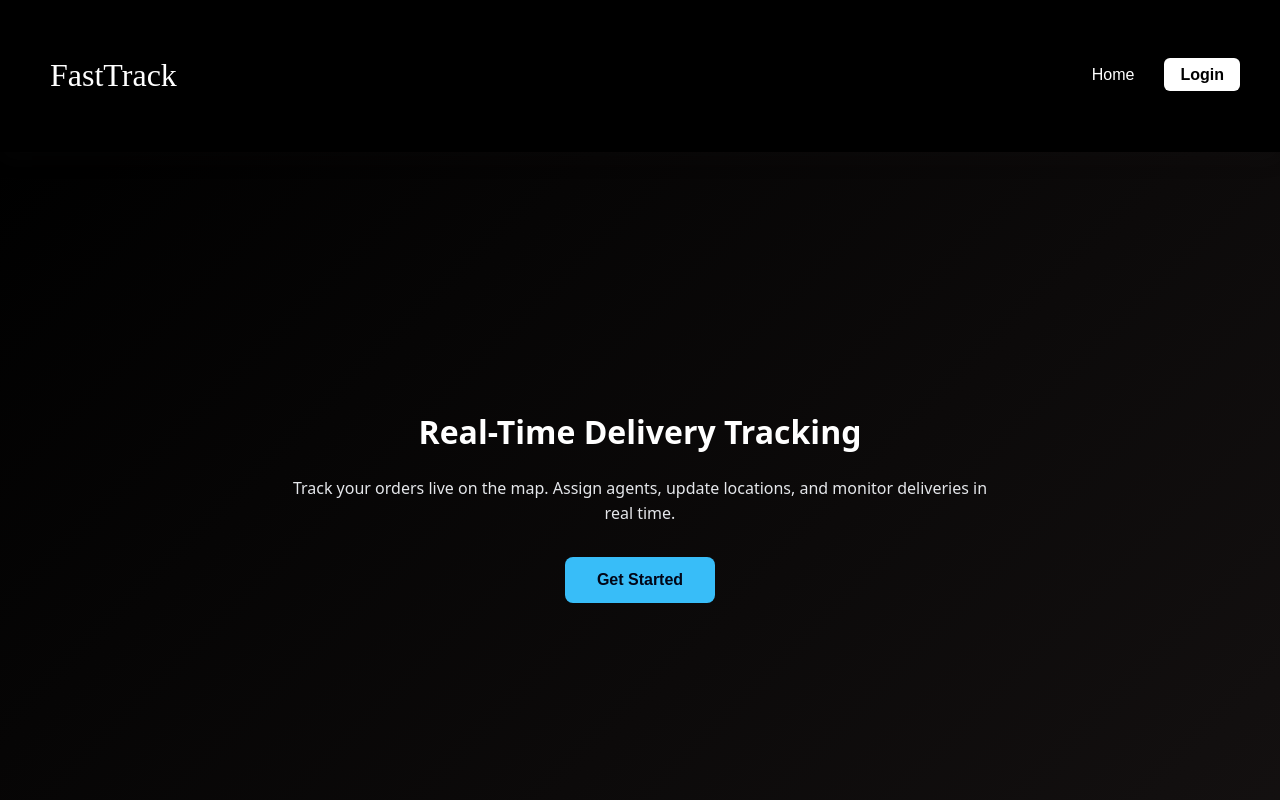
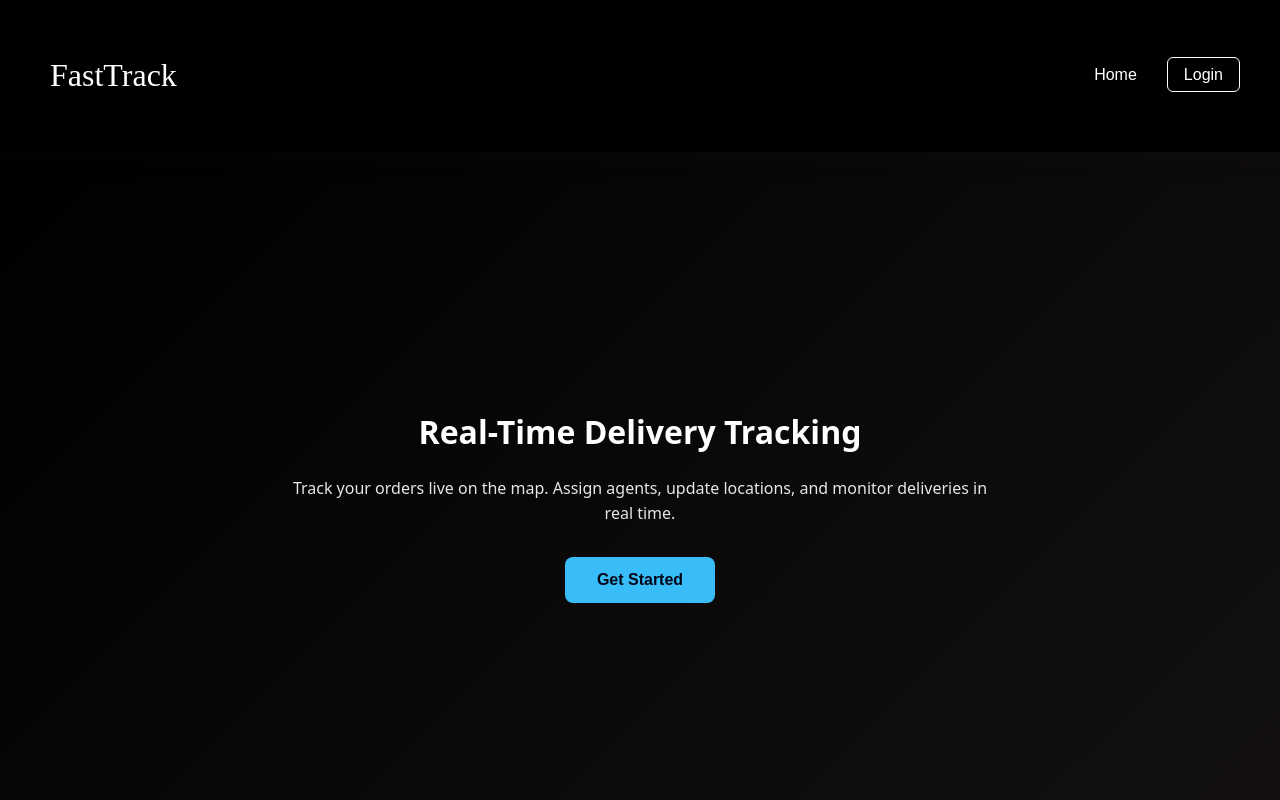
Before and after one commit to roshanmishra17/real-time-delivery-tracking-app-frontend, a React (Vite) app: page / in a window 1280 px wide. Shown: the top 800 px of the page. Built offline with nearby package versions, Linux system fonts and the light colour scheme; no server answers.

Commit message:
styling changed

```diff
--- a/src/CSS/CreateOrder.css
+++ b/src/CSS/CreateOrder.css
@@ -11,12 +11,10 @@
 .create-card {
     width: 100%;
     max-width: 520px;
-
     background: rgb(30, 28, 28);
     border: 1px solid #1e293b;
     border-radius: 16px;
     padding: 32px;
-
     color: white;
 }
 
--- a/src/CSS/Home_NavBar.css
+++ b/src/CSS/Home_NavBar.css
@@ -58,17 +58,19 @@
 .loginBtn {
   padding: 8px 16px;
   border-radius: 6px;
-  background: white;
-  color: black !important;
-  font-weight: 600;
+  border: 1px solid white;
+  background: transparent;
+  color: white;
+  cursor: pointer;
 }
 
 .logoutBtn {
   padding: 8px 16px;
   border-radius: 6px;
-  background: white;
-  color: black !important;
-  font-weight: 600;
+  border: 1px solid white;
+  background: transparent;
+  color: white;
+  cursor: pointer;
 }
 .createBtn {
   padding: 8px 16px;
```
